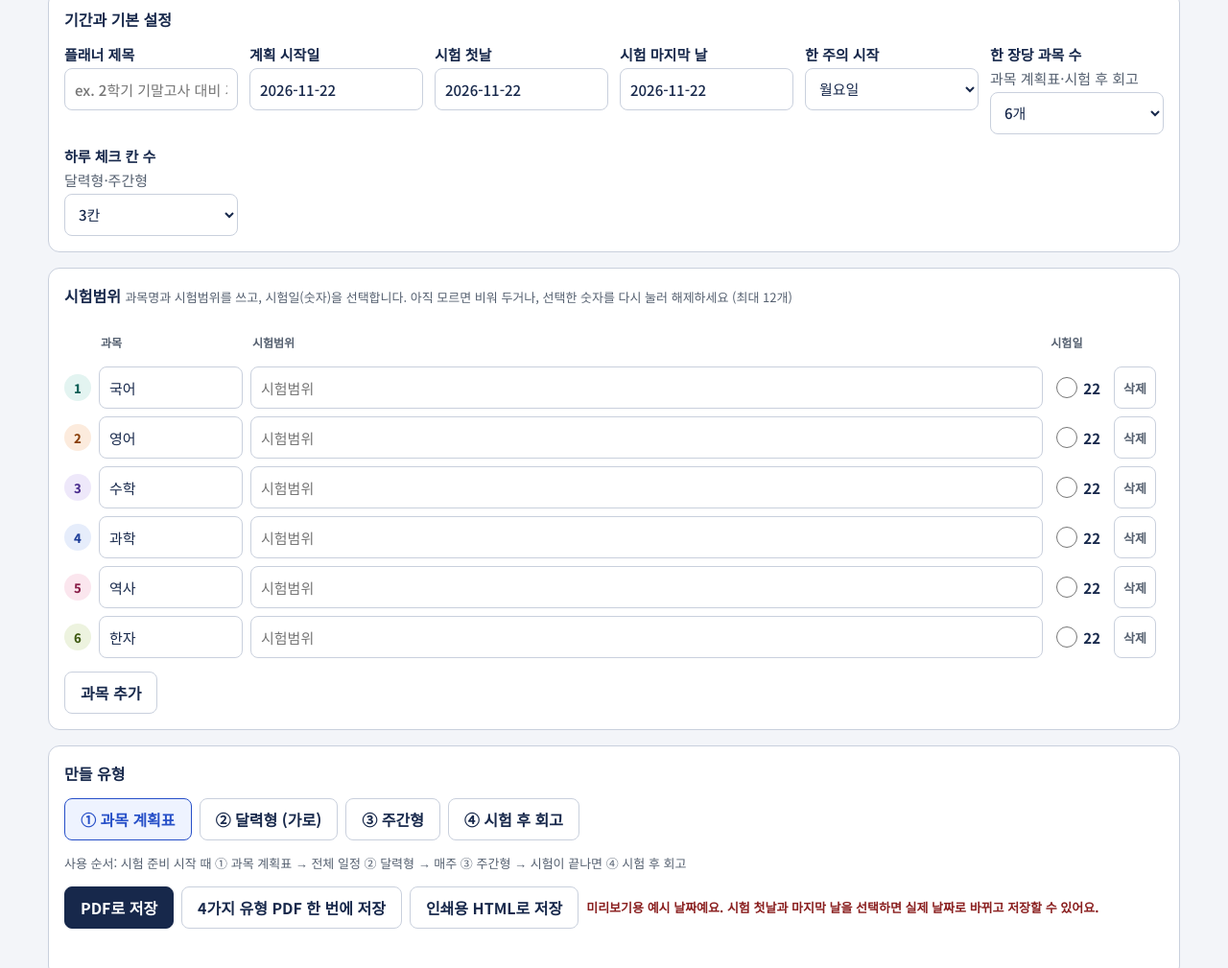
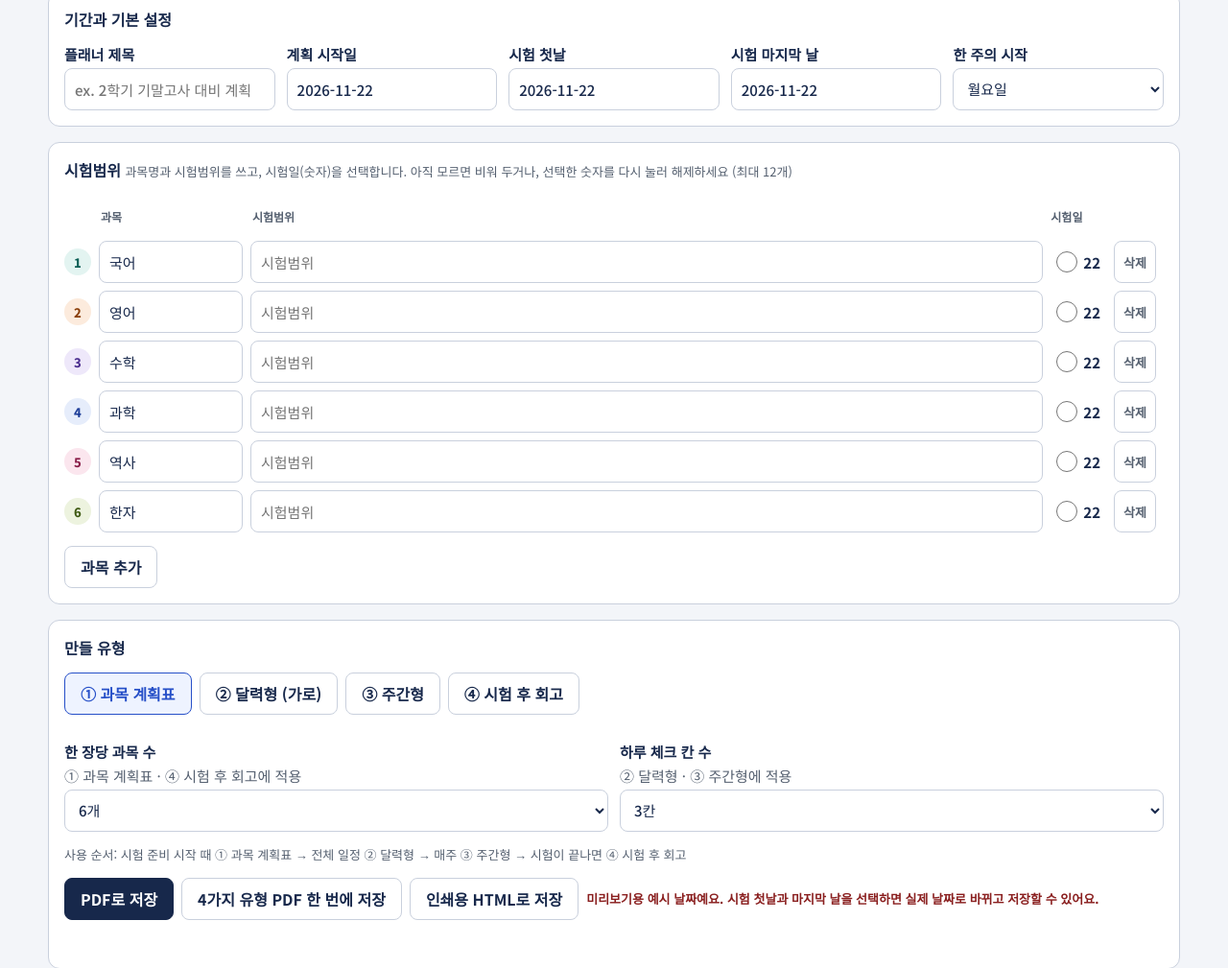
Before and after one commit to jjunkkong-glitch/study-planner, a plain HTML site: page index.html in a window 1280 px wide. Shown: the part 96-1105 px from the top of the page at 96% size. Drawn offline with nearby package versions, Linux system fonts and the light colour scheme.

Commit message:
Add files via upload

```diff
--- a/index.html
+++ b/index.html
@@ -136,21 +136,6 @@ button:disabled { opacity: 0.5; cursor: default; }
           <option value="0">일요일</option>
         </select>
       </label>
-      <label class="field" for="f-perpage">한 장당 과목 수 <span class="hint">과목 계획표·시험 후 회고</span>
-        <select id="f-perpage">
-          <option value="3">3개</option><option value="4">4개</option><option value="5">5개</option>
-          <option value="6" selected>6개</option><option value="7">7개</option><option value="8">8개</option>
-        </select>
-      </label>
-      <label class="field" for="f-checks">하루 체크 칸 수 <span class="hint">달력형·주간형</span>
-        <select id="f-checks">
-          <option value="1">1칸</option>
-          <option value="2">2칸</option>
-          <option value="3" selected>3칸</option>
-          <option value="4">4칸</option>
-          <option value="5">5칸</option>
-        </select>
-      </label>
     </div>
   </section>
 
@@ -167,6 +152,23 @@ button:disabled { opacity: 0.5; cursor: default; }
       <button type="button" role="tab" class="tab" id="tab-cal" data-tab="cal" aria-selected="false">② 달력형 (가로)</button>
       <button type="button" role="tab" class="tab" id="tab-week" data-tab="week" aria-selected="false">③ 주간형</button>
       <button type="button" role="tab" class="tab" id="tab-retro" data-tab="retro" aria-selected="false">④ 시험 후 회고</button>
+    </div>
+    <div class="grid" style="margin-top:14px">
+      <label class="field" for="f-perpage">한 장당 과목 수 <span class="hint">① 과목 계획표 · ④ 시험 후 회고에 적용</span>
+        <select id="f-perpage">
+          <option value="3">3개</option><option value="4">4개</option><option value="5">5개</option>
+          <option value="6" selected>6개</option><option value="7">7개</option><option value="8">8개</option>
+        </select>
+      </label>
+      <label class="field" for="f-checks">하루 체크 칸 수 <span class="hint">② 달력형 · ③ 주간형에 적용</span>
+        <select id="f-checks">
+          <option value="1">1칸</option>
+          <option value="2">2칸</option>
+          <option value="3" selected>3칸</option>
+          <option value="4">4칸</option>
+          <option value="5">5칸</option>
+        </select>
+      </label>
     </div>
     <div class="status">사용 순서: 시험 준비 시작 때 ① 과목 계획표 → 전체 일정 ② 달력형 → 매주 ③ 주간형 → 시험이 끝나면 ④ 시험 후 회고</div>
     <div class="actions">
```
